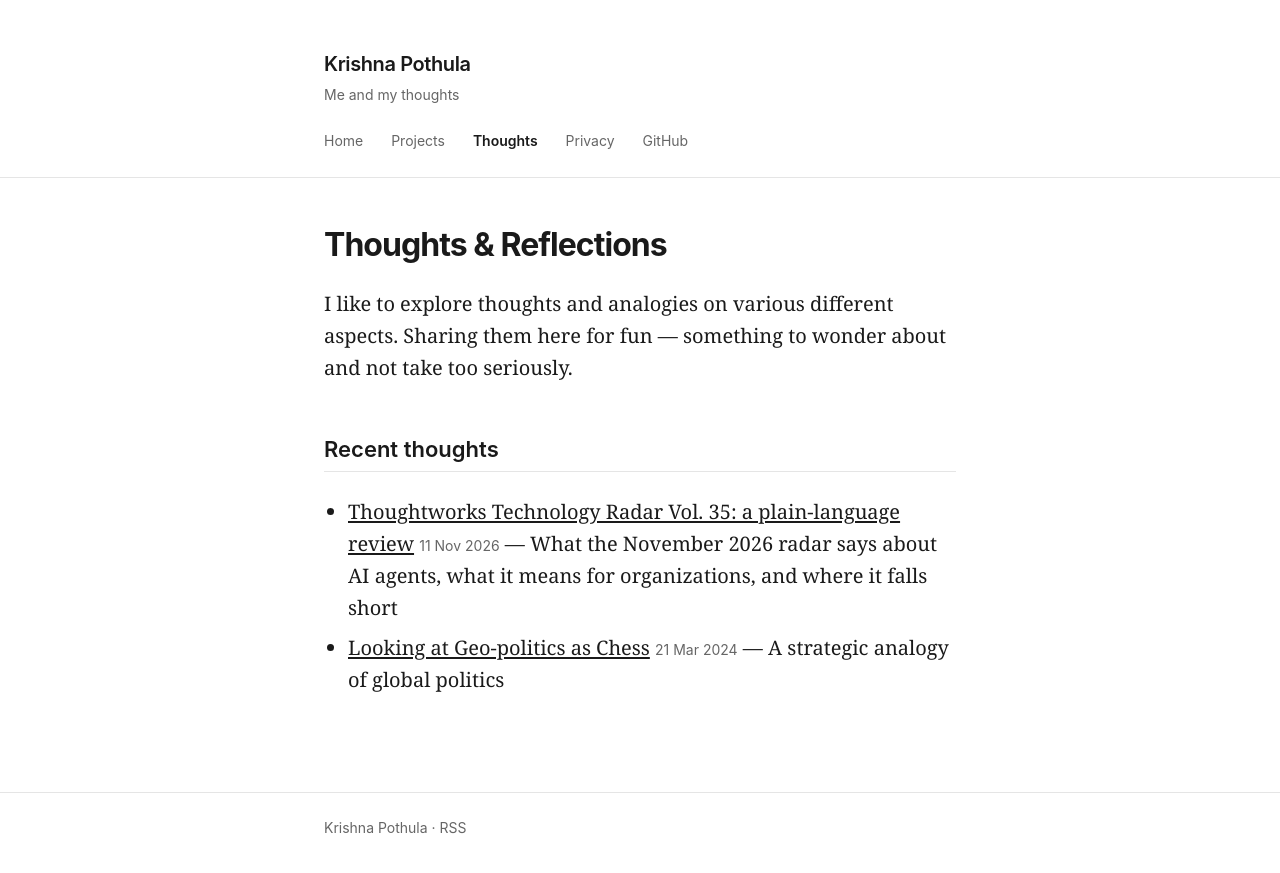
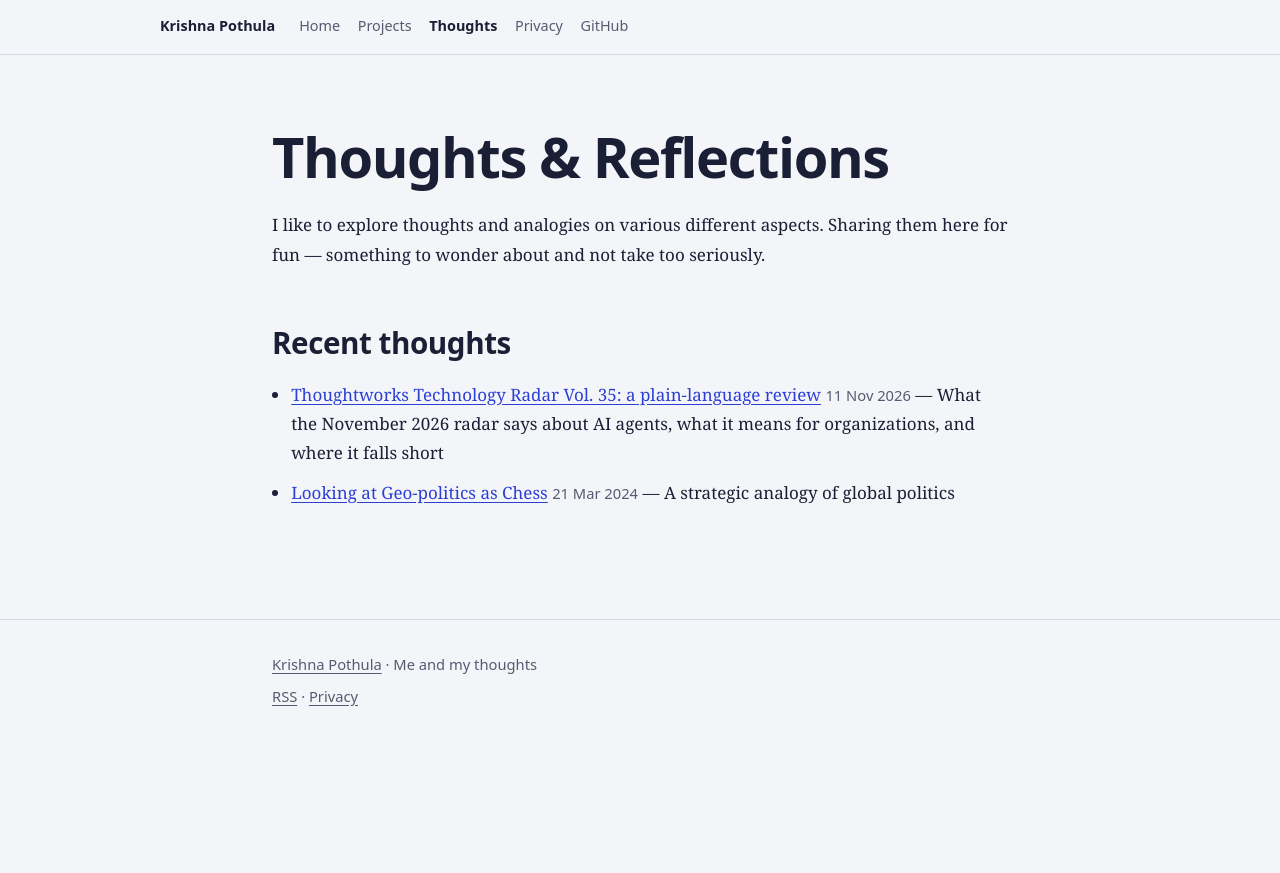
Before and after one commit to kpothula/kpothula.github.io, a Jekyll site: the page built from thoughts/index.md, in a window 1280 px wide. Shown: the top 873 px of the page. Built offline with Jekyll 4.4.1, drawn with Linux system fonts in a browser that asks for light colours.

Commit message:
Apply the radar review style site-wide
- Rewrite style.scss with the review's colour tokens, type and dark mode
- Share one header bar and footer across all layouts via includes
- Report pages load the site theme first; radar-35.css keeps only
  report-specific styles
- Print styles hide the header and footer

Co-Authored-By: Claude Opus 5.5 <noreply@anthropic.com>

```diff
--- /dev/null
+++ b/_includes/site-bar.html
@@ -0,0 +1,6 @@
+<header class="site-bar">
+  <div class="wide">
+    <a href="{{ '/' | relative_url }}" class="site-title">{{ site.title }}</a>
+    {% include site-nav.html %}
+  </div>
+</header>
--- /dev/null
+++ b/_includes/site-footer.html
@@ -0,0 +1,6 @@
+<footer class="site-footer">
+  <div class="wrap">
+    <p><a href="{{ '/' | relative_url }}">{{ site.title }}</a> · {{ site.description }}</p>
+    <p><a href="{{ '/feed.xml' | relative_url }}">RSS</a> · <a href="{{ '/privacy/' | relative_url }}">Privacy</a></p>
+  </div>
+</footer>
--- a/_layouts/default.html
+++ b/_layouts/default.html
@@ -9,24 +9,14 @@
     {% include head-custom.html %}
   </head>
   <body>
-    <header class="site-header">
-      <div class="site-header-inner">
-        <a href="{{ '/' | relative_url }}" class="site-title">{{ site.title }}</a>
-        <p class="site-tagline">{{ site.description }}</p>
-        {% include site-nav.html %}
-      </div>
-    </header>
+    {% include site-bar.html %}
 
     <main class="site-main">
-      <article class="content">
+      <article class="content wrap">
         {{ content }}
       </article>
     </main>
 
-    <footer class="site-footer">
-      <div class="site-footer-inner">
-        <a href="{{ '/' | relative_url }}">{{ site.title }}</a> · <a href="{{ '/feed.xml' | relative_url }}">RSS</a>
-      </div>
-    </footer>
+    {% include site-footer.html %}
   </body>
 </html>
--- a/assets/css/print.css
+++ b/assets/css/print.css
@@ -1,8 +1,7 @@
 @media print {
-  .site-header,
-  .site-footer,
-  .site-nav {
-    border-color: #ccc;
+  .site-bar,
+  .site-footer {
+    display: none;
   }
   body {
     font-size: 12pt;
--- a/assets/css/style.scss
+++ b/assets/css/style.scss
@@ -1,212 +1,244 @@
 ---
 ---
 
-/* Substack-style minimal theme */
+/* Site theme, based on the Technology Radar review page.
+   Colour tokens live on :root so self-styled report pages can share them. */
 
-$font-sans: -apple-system, BlinkMacSystemFont, "Segoe UI", Roboto, "Helvetica Neue", Arial, sans-serif;
-$font-serif: Georgia, "Times New Roman", Times, serif;
-$text: #1a1a1a;
-$text-muted: #666;
-$line: #e5e5e5;
-$bg: #fff;
-$content-width: 680px;
-$space: 1.5rem;
-$space-lg: 3rem;
+$font-sans: "Bricolage Grotesque", system-ui, -apple-system, "Segoe UI", Roboto, sans-serif;
+$font-serif: Literata, Georgia, "Times New Roman", serif;
+$content-width: 46rem;
+$wide-width: 60rem;
 
-* {
+:root {
+  --bg: #F4F5F8;
+  --ink: #1A1F36;
+  --muted: #555B72;
+  --rule: #D5D9E6;
+  --flow: #2B3FD6;
+  --on-flow: #FFFFFF;
+  --flow-tint: #E4E8FC;
+  --pipe: #C9D1FA;
+  --warn: #8A5700;
+  --warn-dot: #E09A00;
+  --warn-tint: #FBEFD2;
+  color-scheme: light;
+}
+
+@mixin dark-tokens {
+  --bg: #101426;
+  --ink: #E8EAF4;
+  --muted: #A3A9C2;
+  --rule: #2A3050;
+  --flow: #8C9BFF;
+  --on-flow: #101426;
+  --flow-tint: #1C2450;
+  --pipe: #26307A;
+  --warn: #F2B84B;
+  --warn-dot: #F2B84B;
+  --warn-tint: #33280F;
+  color-scheme: dark;
+}
+
+@media (prefers-color-scheme: dark) {
+  :root:not([data-theme="light"]) { @include dark-tokens; }
+}
+:root[data-theme="dark"] { @include dark-tokens; }
+
+*, *::before, *::after {
   box-sizing: border-box;
+}
+
+html {
+  scroll-behavior: smooth;
 }
 
 body {
   margin: 0;
+  background: var(--bg);
+  color: var(--ink);
   font-family: $font-serif;
-  font-size: 20px;
-  line-height: 1.6;
-  color: $text;
-  background: $bg;
+  font-size: 1.0625rem;
+  line-height: 1.72;
+  -webkit-text-size-adjust: 100%;
 }
 
-/* Header */
-.site-header {
-  border-bottom: 1px solid $line;
-  padding: $space-lg 0 $space;
+a {
+  color: var(--flow);
+  text-underline-offset: 0.18em;
 }
 
-.site-header-inner {
-  max-width: $content-width;
-  margin: 0 auto;
-  padding: 0 $space;
+a:focus-visible,
+input:focus-visible {
+  outline: 3px solid var(--flow);
+  outline-offset: 3px;
+  border-radius: 2px;
 }
 
-.site-title {
+.wrap { width: unquote("min(100% - 2.5rem, #{$content-width})"); margin-inline: auto; }
+.wide { width: unquote("min(100% - 2.5rem, #{$wide-width})"); margin-inline: auto; }
+
+/* Header bar, shared with report pages */
+.site-bar {
+  border-bottom: 1px solid var(--rule);
+  padding: 0.9rem 0;
   font-family: $font-sans;
-  font-size: 1.25rem;
-  font-weight: 600;
-  letter-spacing: -0.02em;
-  color: $text;
-  text-decoration: none;
-  display: block;
+  font-size: 0.9rem;
 }
 
-.site-title:hover {
-  color: $text-muted;
+.site-bar .wide {
+  display: flex;
+  flex-wrap: wrap;
+  align-items: baseline;
+  gap: 0.4rem 1.5rem;
 }
 
-.site-tagline {
-  font-family: $font-sans;
-  font-size: 0.875rem;
-  color: $text-muted;
-  margin: 0.25rem 0 $space 0;
+.site-bar .site-title {
+  color: var(--ink);
+  font-weight: 700;
+  text-decoration: none;
 }
 
-.site-nav {
-  font-family: $font-sans;
-  font-size: 0.875rem;
+.site-bar .site-nav {
+  display: flex;
+  flex-wrap: wrap;
+  gap: 0.3rem 1.1rem;
 }
 
-.site-nav a {
-  color: $text-muted;
+.site-bar .site-nav a {
+  color: var(--muted);
   text-decoration: none;
-  margin-right: $space;
 }
 
-.site-nav a:hover,
-.site-nav a.active {
-  color: $text;
+.site-bar .site-nav a:hover,
+.site-bar .site-nav a.active {
+  color: var(--ink);
 }
 
-.site-nav a.active {
-  font-weight: 600;
-}
-
-.site-nav .nav-gh {
-  margin-right: 0;
+.site-bar .site-nav a.active {
+  font-weight: 700;
 }
 
 /* Main content */
 .site-main {
-  padding: $space-lg 0;
+  padding: clamp(2.5rem, 7vw, 4.5rem) 0 1rem;
 }
 
-.content {
-  max-width: $content-width;
-  margin: 0 auto;
-  padding: 0 $space;
-}
-
-.content :first-child {
+.content > :first-child {
   margin-top: 0;
 }
 
-.content :last-child {
-  margin-bottom: 0;
+.content h1,
+.content h2,
+.content h3 {
+  font-family: $font-sans;
+  text-wrap: balance;
 }
 
-/* Typography */
 .content h1 {
-  font-family: $font-sans;
-  font-size: 2rem;
+  font-size: clamp(2.1rem, 5.4vw, 3.5rem);
+  line-height: 1.07;
   font-weight: 700;
-  letter-spacing: -0.03em;
-  line-height: 1.2;
-  margin: 0 0 $space;
+  letter-spacing: -0.025em;
+  margin: 0 0 1.5rem;
+  max-width: 22ch;
 }
 
 .content h2 {
-  font-family: $font-sans;
-  font-size: 1.375rem;
-  font-weight: 600;
-  margin: $space-lg 0 $space;
-  padding-bottom: 0.25rem;
-  border-bottom: 1px solid $line;
+  font-size: clamp(1.4rem, 3vw, 1.85rem);
+  line-height: 1.2;
+  font-weight: 700;
+  letter-spacing: -0.015em;
+  margin: 3.5rem 0 1.2rem;
 }
 
 .content h3 {
-  font-family: $font-sans;
-  font-size: 1.125rem;
-  font-weight: 600;
-  margin: $space 0 0.5rem;
+  font-size: 1.05rem;
+  font-weight: 700;
+  margin: 2rem 0 0.6rem;
 }
 
 .content p {
-  margin: 0 0 $space;
+  margin: 0 0 1rem;
 }
 
 .content ul,
 .content ol {
-  margin: 0 0 $space;
-  padding-left: 1.5rem;
+  margin: 0 0 1rem;
+  padding-left: 1.2rem;
 }
 
 .content li {
-  margin-bottom: 0.5rem;
+  margin-bottom: 0.65rem;
 }
 
-.content li:last-child {
-  margin-bottom: 0;
+.content li > p {
+  margin: 0;
+}
+
+.content strong {
+  font-family: $font-sans;
 }
 
 .content blockquote {
-  margin: $space 0;
-  padding-left: $space;
-  border-left: 3px solid $line;
-  color: $text-muted;
-  font-style: italic;
+  margin: 1.5rem 0;
+  padding: 1rem 1.4rem;
+  background: var(--flow-tint);
+  border-left: 4px solid var(--flow);
+  border-radius: 0 8px 8px 0;
+}
+
+.content blockquote > :last-child {
+  margin-bottom: 0;
 }
 
 .content hr {
   border: none;
-  border-top: 1px solid $line;
-  margin: $space-lg 0;
-}
-
-/* Links */
-.content a {
-  color: $text;
-  text-decoration: underline;
-  text-underline-offset: 2px;
-}
-
-.content a:hover {
-  color: $text-muted;
+  border-top: 1px solid var(--rule);
+  margin: 3rem 0;
 }
 
 /* Tables */
 .content table {
   width: 100%;
   border-collapse: collapse;
-  margin: $space 0;
+  margin: 1.5rem 0;
   font-size: 0.95rem;
+  line-height: 1.55;
+  display: block;
+  overflow-x: auto;
 }
 
 .content th,
 .content td {
-  padding: 0.5rem 0.75rem;
+  padding: 0.6rem 0.75rem;
   text-align: left;
-  border-bottom: 1px solid $line;
+  vertical-align: top;
+  border-bottom: 1px solid var(--rule);
 }
 
-.content th {
+.content thead th {
   font-family: $font-sans;
-  font-weight: 600;
+  font-weight: 700;
+  border-bottom: 2px solid var(--ink);
 }
 
 /* Code */
 .content code {
-  font-family: $font-sans;
-  font-size: 0.9em;
-  background: #f5f5f5;
-  padding: 0.15em 0.4em;
-  border-radius: 3px;
+  font-family: ui-monospace, SFMono-Regular, Menlo, Consolas, monospace;
+  font-size: 0.88em;
+  background: var(--flow-tint);
+  padding: 0.12em 0.4em;
+  border-radius: 4px;
 }
 
 .content pre {
   overflow-x: auto;
-  padding: $space;
-  background: #f5f5f5;
-  border-radius: 4px;
-  margin: $space 0;
+  padding: 1rem 1.2rem;
+  background: var(--flow-tint);
+  border-radius: 8px;
+  margin: 1.5rem 0;
   font-size: 0.9rem;
+  line-height: 1.55;
 }
 
 .content pre code {
@@ -214,32 +246,7 @@ body {
   padding: 0;
 }
 
-/* Footer */
-.site-footer {
-  border-top: 1px solid $line;
-  padding: $space 0 $space-lg;
-  margin-top: $space-lg;
-}
-
-.site-footer-inner {
-  max-width: $content-width;
-  margin: 0 auto;
-  padding: 0 $space;
-  font-family: $font-sans;
-  font-size: 0.875rem;
-  color: $text-muted;
-}
-
-.site-footer a {
-  color: $text-muted;
-  text-decoration: none;
-}
-
-.site-footer a:hover {
-  color: $text;
-}
-
-/* Images and badges in content */
+/* Images */
 .content img {
   max-width: 100%;
   height: auto;
@@ -248,35 +255,59 @@ body {
 
 /* Posts */
 .post-header {
-  margin-bottom: $space;
+  margin-bottom: 2rem;
 }
 
 .post-header h1 {
-  margin-bottom: 0.5rem;
+  margin-bottom: 0.6rem;
+}
+
+.post-meta,
+.post-list-date,
+.post-back {
+  font-family: $font-sans;
+  font-size: 0.92rem;
+  color: var(--muted);
 }
 
 .post-meta {
-  font-family: $font-sans;
-  font-size: 0.875rem;
-  color: $text-muted;
+  margin: 0;
 }
 
 .content .post-image {
   display: block;
-  margin: 0 auto $space-lg;
+  margin: 0 auto 3rem;
   max-width: 360px;
   width: 100%;
-  border-radius: 4px;
+  border-radius: 8px;
 }
 
 .post-back {
-  font-family: $font-sans;
-  font-size: 0.875rem;
-  margin-top: $space-lg;
+  margin-top: 3rem;
 }
 
-.post-list-date {
+/* Footer */
+.site-footer {
+  margin: 5rem 0 0;
+  padding: 2rem 0 4rem;
+  border-top: 1px solid var(--rule);
   font-family: $font-sans;
-  font-size: 0.875rem;
-  color: $text-muted;
+  font-size: 0.92rem;
+  color: var(--muted);
 }
+
+.site-footer p {
+  margin: 0 0 0.4rem;
+}
+
+.site-footer a {
+  color: var(--muted);
+}
+
+.site-footer a:hover {
+  color: var(--ink);
+}
+
+@media (prefers-reduced-motion: reduce) {
+  html { scroll-behavior: auto; }
+}
```
Also changed, not shown: _layouts/report.html (+5 -7 lines), assets/css/radar-35.css (+5 -71 lines).
